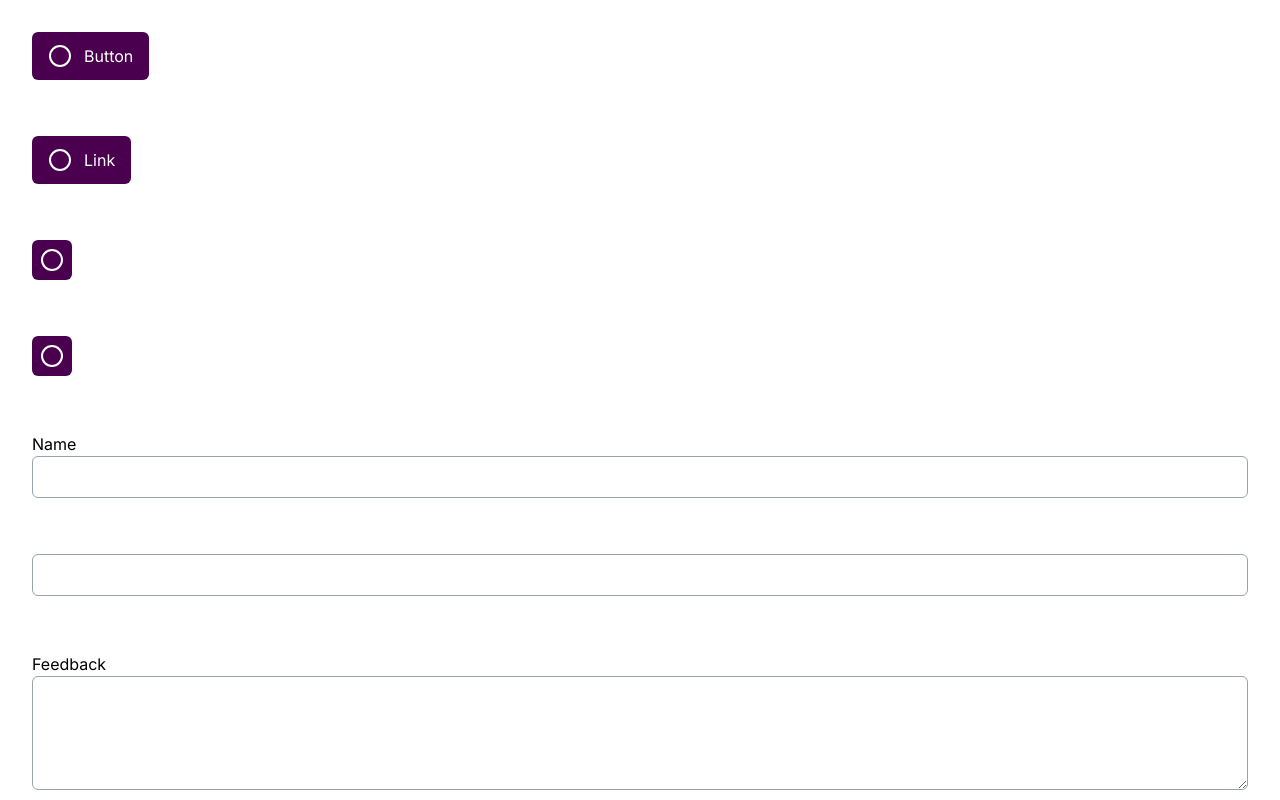
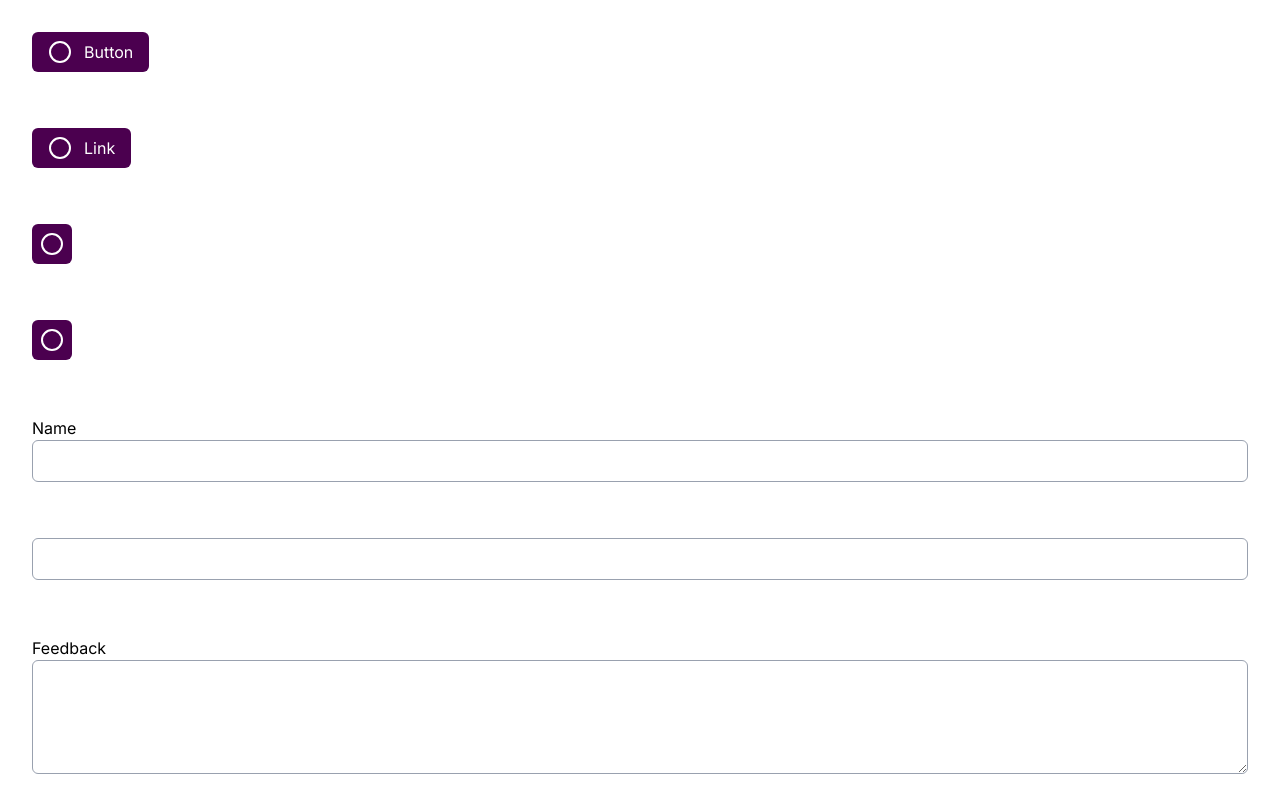
Before and after one commit to shutallbridge/harper, a Next.js app: page /test in a window 1280 px wide. Shown: the top 800 px of the page. Built offline with nearby package versions, Linux system fonts and the light colour scheme.

Commit message:
fix: button asChild issue

```diff
--- a/src/components/button/button.tsx
+++ b/src/components/button/button.tsx
@@ -17,8 +17,8 @@ function Button(props: ButtonProps) {
       className={cn(
         "flex items-center gap-x-3",
         // p-*
-        [size === "md" && "px-4"],
-        [size === "sm" && "px-3"],
+        [size === "md" && "px-4 py-2"],
+        [size === "sm" && "px-3 py-2"],
         className
       )}
       {...rest}
@@ -33,17 +33,7 @@ function Button(props: ButtonProps) {
           {icon}
         </div>
       ) : null}
-      <Slottable>
-        <div
-          className={cn(
-            // p-*
-            [size === "md" && "py-3"],
-            [size === "sm" && "py-2"]
-          )}
-        >
-          {children}
-        </div>
-      </Slottable>
+      <Slottable>{children}</Slottable>
     </ButtonBase>
   );
 }
```
